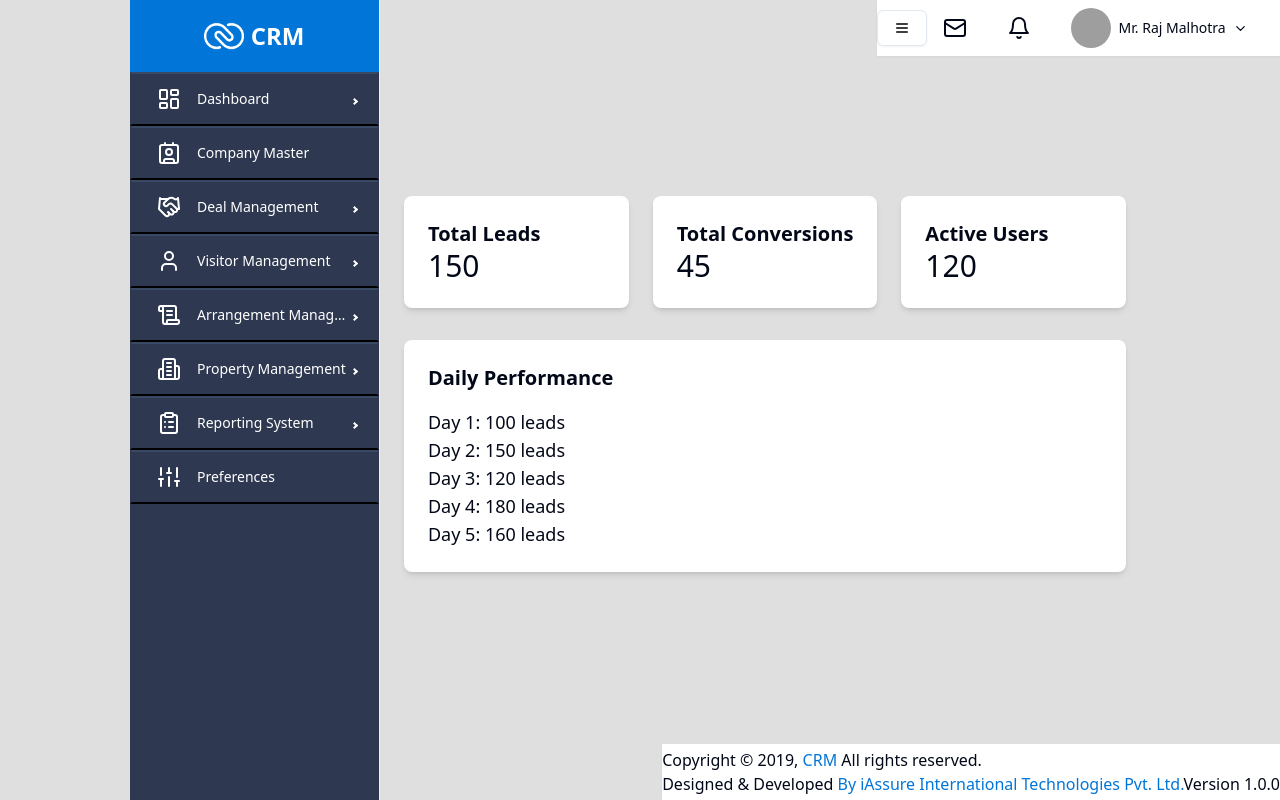
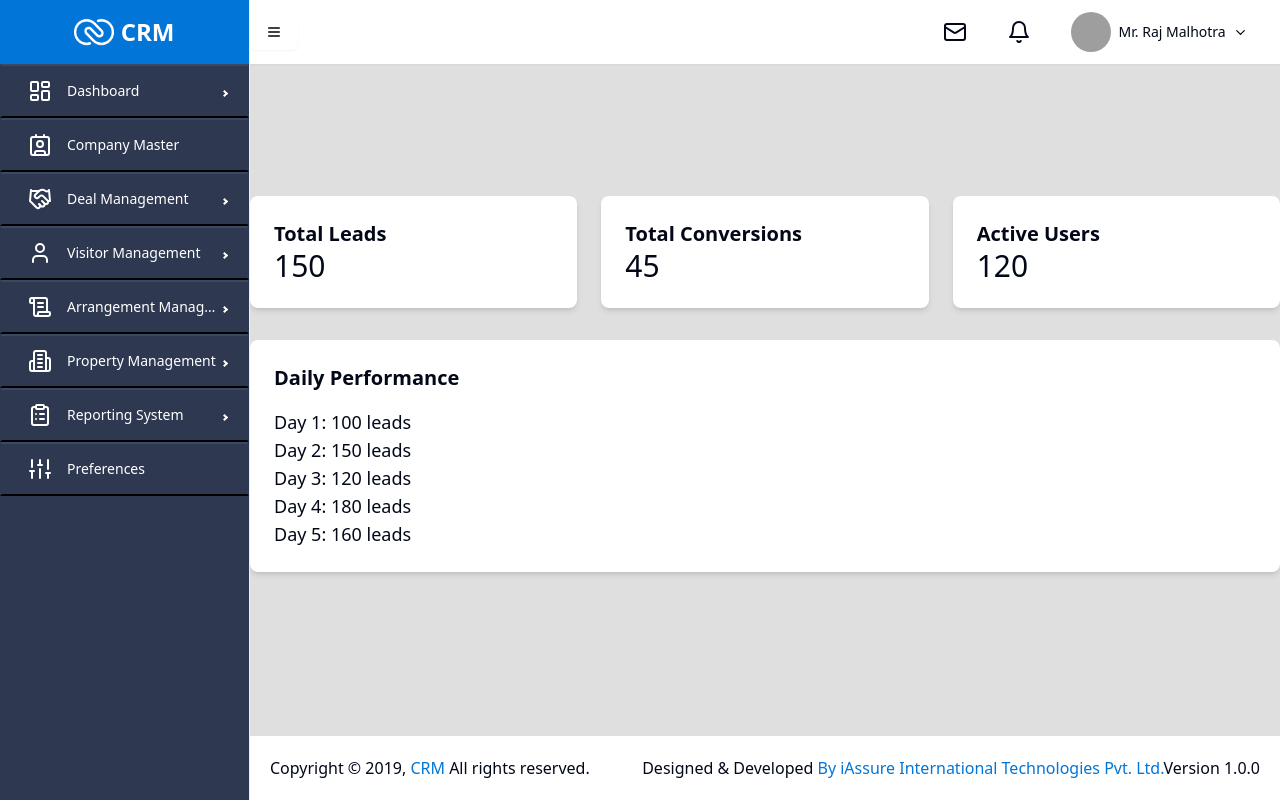
Before and after one commit to sarthakare/crm, a Next.js app: page /crm/dashboard/reports/daily in a window 1280 px wide. Built offline with nearby package versions, Linux system fonts and the light colour scheme; grey boxes are pictures that could not be loaded.

Commit message:
Header footer and Logo

```diff
--- a/src/app/crm/dashboard/analytics/page.tsx
+++ b/src/app/crm/dashboard/analytics/page.tsx
@@ -75,7 +75,7 @@ const AnalyticsPage = () => {
   };
 
   return (
-    <main className="h-full w-full flex justify-center items-center m-10">
+    <main className="h-full w-full flex justify-center items-center">
       <div className="grid grid-cols-2 grid-rows-1 gap-4">
         <div className="grid grid-cols-1 sm:grid-cols-2 lg:grid-cols-2 gap-6 mb-8">
           {/* Analytics Stats */}
--- a/src/app/crm/dashboard/reports/daily/page.tsx
+++ b/src/app/crm/dashboard/reports/daily/page.tsx
@@ -23,15 +23,12 @@ const DailyReportPage = () => {
   }, []);
 
   return (
-    <div className="h-screen flex flex-col">
-      <main className="flex-grow flex justify-center items-center p-6">
+    <main className="h-full w-full flex justify-center items-center">
       <div className="w-full max-w-6xl">
         <div className="grid grid-cols-1 sm:grid-cols-2 lg:grid-cols-3 gap-6 mb-8">
           <div className="bg-white p-6 shadow-md rounded-lg">
             <h2 className="text-xl font-semibold">Total Leads</h2>
-              <p className="text-3xl">
-                {data ? data.totalLeads : "Loading..."}
-              </p>
+            <p className="text-3xl">{data ? data.totalLeads : "Loading..."}</p>
           </div>
 
           <div className="bg-white p-6 shadow-md rounded-lg">
@@ -43,9 +40,7 @@ const DailyReportPage = () => {
 
           <div className="bg-white p-6 shadow-md rounded-lg">
             <h2 className="text-xl font-semibold">Active Users</h2>
-              <p className="text-3xl">
-                {data ? data.activeUsers : "Loading..."}
-              </p>
+            <p className="text-3xl">{data ? data.activeUsers : "Loading..."}</p>
           </div>
         </div>
 
@@ -62,7 +57,6 @@ const DailyReportPage = () => {
         </div>
       </div>
     </main>
-    </div>
   );
 };
 
--- a/src/app/crm/dashboard/reports/monthly/page.tsx
+++ b/src/app/crm/dashboard/reports/monthly/page.tsx
@@ -23,8 +23,7 @@ const MonthlyReportPage = () => {
   }, []);
 
   return (
-    <div className="h-screen flex flex-col">
-      <main className="flex-grow flex justify-center items-center p-6">
+    <main className="h-full w-full flex justify-center items-center">
       <div className="w-full max-w-6xl">
         <div className="grid grid-cols-1 sm:grid-cols-2 lg:grid-cols-3 gap-6 mb-8">
           <div className="bg-white p-6 shadow-md rounded-lg">
@@ -34,7 +33,9 @@ const MonthlyReportPage = () => {
 
           <div className="bg-white p-6 shadow-md rounded-lg">
             <h2 className="text-xl font-semibold">Total Conversions</h2>
-              <p className="text-3xl">{data ? data.totalConversions : "Loading..."}</p>
+            <p className="text-3xl">
+              {data ? data.totalConversions : "Loading..."}
+            </p>
           </div>
 
           <div className="bg-white p-6 shadow-md rounded-lg">
@@ -56,7 +57,6 @@ const MonthlyReportPage = () => {
         </div>
       </div>
     </main>
-    </div>
   );
 };
 
--- a/src/app/crm/dashboard/reports/weekly/page.tsx
+++ b/src/app/crm/dashboard/reports/weekly/page.tsx
@@ -23,15 +23,12 @@ const WeeklyReportPage = () => {
   }, []);
 
   return (
-    <div className="h-screen flex flex-col">
-      <main className="flex-grow flex justify-center items-center p-6">
+    <main className="h-full w-full flex justify-center items-center">
       <div className="w-full max-w-6xl">
         <div className="grid grid-cols-1 sm:grid-cols-2 lg:grid-cols-3 gap-6 mb-8">
           <div className="bg-white p-6 shadow-md rounded-lg">
             <h2 className="text-xl font-semibold">Total Leads</h2>
-              <p className="text-3xl">
-                {data ? data.totalLeads : "Loading..."}
-              </p>
+            <p className="text-3xl">{data ? data.totalLeads : "Loading..."}</p>
           </div>
 
           <div className="bg-white p-6 shadow-md rounded-lg">
@@ -43,9 +40,7 @@ const WeeklyReportPage = () => {
 
           <div className="bg-white p-6 shadow-md rounded-lg">
             <h2 className="text-xl font-semibold">Active Users</h2>
-              <p className="text-3xl">
-                {data ? data.activeUsers : "Loading..."}
-              </p>
+            <p className="text-3xl">{data ? data.activeUsers : "Loading..."}</p>
           </div>
         </div>
 
@@ -62,7 +57,6 @@ const WeeklyReportPage = () => {
         </div>
       </div>
     </main>
-    </div>
   );
 };
 
--- a/src/components/Footer.tsx
+++ b/src/components/Footer.tsx
@@ -1,8 +1,12 @@
+"use client";
 import React from "react";
+import { useButtonContext } from "@/context/ButtonContext";
 
 const Footer = () => {
+  const { isClicked } = useButtonContext();
   return (
-    <footer className="bg-background py-1 shadow-sm fixed bottom-0 right-0">
+    <footer
+      className={`flex justify-between items-center p-5 bg-background h-[8vh] fixed bottom-0 right-0 ${isClicked ? `left-[80px]` : `left-[250px]`} duration-300`}>
       <div className="">
         Copyright © 2019, <span className="text-[#0275d8]">CRM</span> All rights
         reserved.
--- a/src/components/Header.tsx
+++ b/src/components/Header.tsx
@@ -15,7 +15,7 @@ import { useButtonContext } from "@/context/ButtonContext";
 
 const Header = () => {
   const [isMenuOpen, setIsMenuOpen] = React.useState(false);
-  const { setIsClicked } = useButtonContext();
+  const { isClicked, setIsClicked } = useButtonContext();
 
   const handleMenuToggle = () => {
     setIsMenuOpen(!isMenuOpen);
@@ -23,12 +23,12 @@ const Header = () => {
 
   return (
     <header>
-      <Menubar className="flex justify-between items-center right-0">
+      <Menubar className={`flex justify-between items-center h-[8vh] right-0 ${isClicked ? `left-[80px]` : `left-[250px]`} duration-300`}>
         {/* Left-aligned button */}
         <div>
           <div>
             <Button
-              variant={"outline"}
+              variant={"secondary"}
               className="bg-white text-black"
               onClick={() => setIsClicked((prev) => !prev)} // Toggle global state
             >
--- a/src/components/NewSidebar.tsx
+++ b/src/components/NewSidebar.tsx
@@ -10,6 +10,10 @@ import {
   SlidersVertical,
   ClipboardList,
   Contact,
+  ChartNoAxesCombined,
+  Calendar,
+  FolderLock,
+  Folder,
 } from "lucide-react";
 import { useButtonContext } from "@/context/ButtonContext";
 import Image from "next/image";
@@ -34,14 +38,15 @@ const NewSidebar = () => {
         {
           title: "Analytics",
           href: "/crm/dashboard/analytics",
-          icon: <Contact />,
+          icon: <ChartNoAxesCombined/>,
         },
         {
           title: "Reports",
+          icon:<ClipboardList/>,
           items: [
-            { title: "Daily", href: "/crm/dashboard/reports/daily" },
-            { title: "Weekly", href: "/crm/dashboard/reports/weekly" },
-            { title: "Monthly", href: "/crm/dashboard/reports/monthly" },
+            { title: "Daily", href: "/crm/dashboard/reports/daily",icon:<Calendar/> },
+            { title: "Weekly", href: "/crm/dashboard/reports/weekly",icon:<Calendar/> },
+            { title: "Monthly", href: "/crm/dashboard/reports/monthly",icon:<Calendar/> },
           ],
         },
       ],
@@ -55,40 +60,40 @@ const NewSidebar = () => {
       title: "Deal Management",
       icon: <Handshake />,
       items: [
-        { title: "General", href: "/deal/general" },
-        { title: "Security", href: "/deal/security" },
+        { title: "General", href: "/deal/general", icon:<Folder/>  },
+        { title: "Security", href: "/deal/security",icon:<FolderLock/>  },
       ],
     },
     {
       title: "Visitor Management",
       icon: <User />,
       items: [
-        { title: "General", href: "/visitor/general" },
-        { title: "Security", href: "/visitor/security" },
+        { title: "General", href: "/visitor/general", icon:<Folder/>  },
+        { title: "Security", href: "/visitor/security",icon:<FolderLock/> },
       ],
     },
     {
       title: "Arrangement Management",
       icon: <ScrollText />,
       items: [
-        { title: "General", href: "/arrangement/general" },
-        { title: "Security", href: "/arrangement/security" },
+        { title: "General", href: "/arrangement/general", icon:<Folder/>  },
+        { title: "Security", href: "/arrangement/security",icon:<FolderLock/> },
       ],
     },
     {
       title: "Property Management",
       icon: <Building2 />,
       items: [
-        { title: "General", href: "/property/general" },
-        { title: "Security", href: "/property/security" },
+        { title: "General", href: "/property/general", icon:<Folder/>  },
+        { title: "Security", href: "/property/security",icon:<FolderLock/> },
       ],
     },
     {
       title: "Reporting System",
       icon: <ClipboardList />,
       items: [
-        { title: "General", href: "/reporting/general" },
-        { title: "Security", href: "/reporting/security" },
+        { title: "General", href: "/reporting/general", icon:<Folder/>  },
+        { title: "Security", href: "/reporting/security",icon:<FolderLock/> },
       ],
     },
     {
@@ -143,7 +148,7 @@ const NewSidebar = () => {
           backgroundColor={"#2e3951"}
         >
           {/* Sidebar Header */}
-          <div className=" bg-[#0275d8] flex justify-center items-center pt-5 pb-5 text-white text-2xl">
+          <div className=" bg-[#0275d8] flex justify-center items-center h-[8vh] text-white text-2xl">
             <Image
               src="/images/logo.png"
               alt="logo of the website"
@@ -151,7 +156,7 @@ const NewSidebar = () => {
               height={40}
             />
             &nbsp;
-            { !isClicked && <b>CRM</b>}
+            { !isClicked && <b className="duration-300">CRM</b>}
           </div>
 
           {/* Main Sidebar Menu */}
```
Lines whose indentation alone changed are shown as unchanged.
